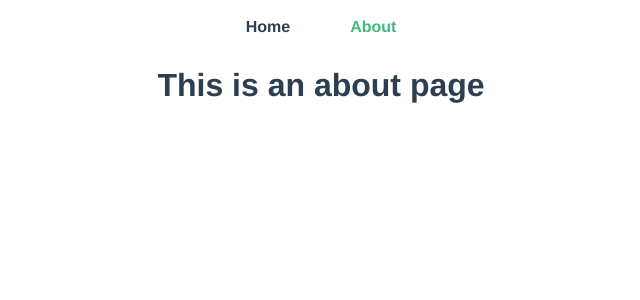
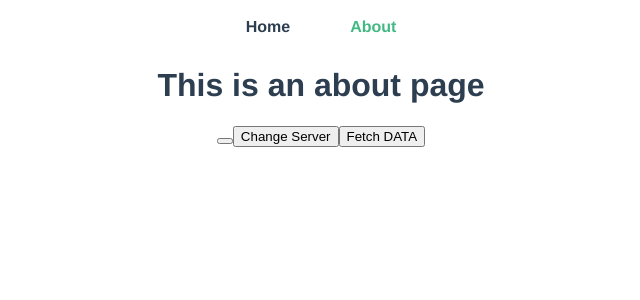
Before and after one commit to Luqapo/Infinite-Unsplash-Gallery-Vue, a Vue app: page /about in a window 1280 px wide. Shown: the top 300 px of the page, without its empty margins (319-959 px from the left). Built offline with nearby package versions, Linux system fonts and the light colour scheme.

Commit message:
services

```diff
--- /dev/null
+++ b/src/services/ServerStore.js
@@ -0,0 +1,25 @@
+class ServerStore {
+  constructor() {
+    if (!ServerStore.instance) {
+      this._server = {};
+      ServerStore.instance = this;
+    }
+    return ServerStore.instance;
+  }
+
+  set(server) {
+    this._server = {
+      url: server.url,
+      key: server.key
+    };
+  }
+
+  get() {
+    return this._server;
+  }
+}
+
+const instance = new ServerStore();
+//Object.freeze(instance);
+
+export default instance;
--- a/src/views/About.vue
+++ b/src/views/About.vue
@@ -1,5 +1,50 @@
 <template>
   <div class="about">
     <h1>This is an about page</h1>
+    <button @click="getUrl">{{ this.server ? this.server.url : null }}</button>
+    <button @click="setNew">Change Server</button>
+    <button @click="fetchData">Fetch DATA</button>
   </div>
 </template>
+
+<script>
+import axios from 'axios';
+
+import ServerStore from '../services/ServerStore.js';
+
+export default {
+  name: 'server-store',
+  data() {
+    return {
+      server: null
+    };
+  },
+  created() {
+    ServerStore.set({
+      url: 'http://localhost:8080/events',
+      key: 'Saadfhskdfhwferihvsvscz'
+    });
+  },
+  methods: {
+    getUrl() {
+      console.log(ServerStore.get());
+      this.server = ServerStore.get();
+    },
+    setNew() {
+      ServerStore.set({
+        url: 'http://awascloud.com/booster',
+        key: 'Sajksudiohfkvnd,vndx'
+      });
+    },
+    fetchData() {
+      axios
+        .get(this.server.url, {
+          headers: {
+            Authorization: `Bearer ${this.server.key}`
+          }
+        })
+        .catch(err => alert(err));
+    }
+  }
+};
+</script>
```
Also changed, not shown: src/components/HelloWorld.vue (+16 -9 lines), src/services/AxiosService.js (added, +18 -0 lines), .prettierrc.js.
